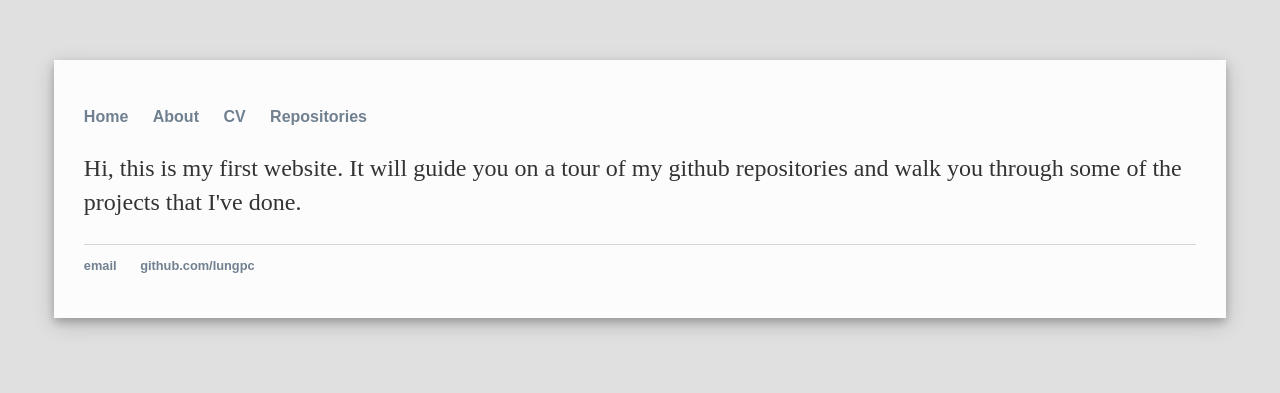
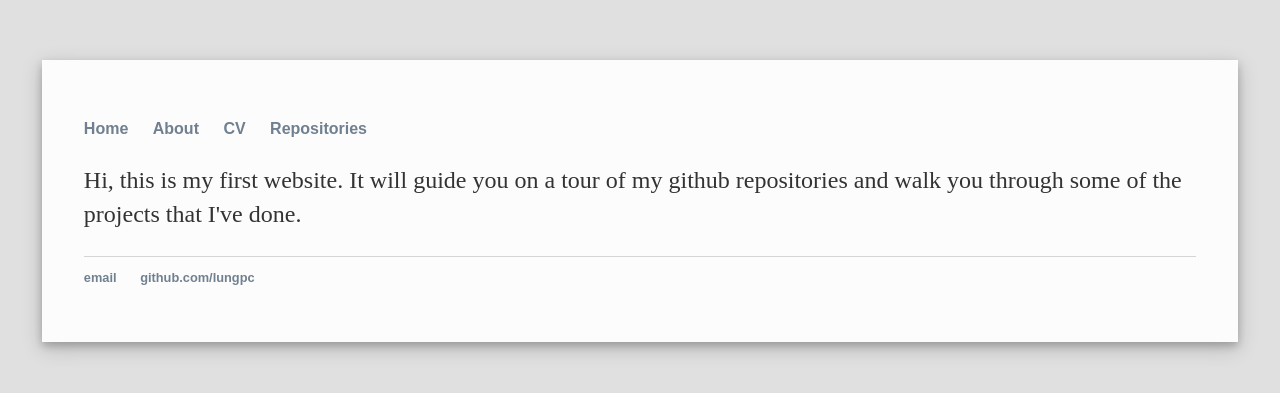
Before and after one commit to lungpc/lungpc.github.io, a Jekyll site: the page built from index.html, in a window 1280 px wide. Shown: the top 393 px of the page. Built offline with Jekyll 4.4.1, drawn with Linux system fonts in a browser that asks for light colours.

Commit message:
Update style.css

```diff
--- a/css/style.css
+++ b/css/style.css
@@ -5,7 +5,7 @@ body {
 #container {
     height: 88%;
     width: 88%;
-    padding: 30px;
+    padding: 42px;
     box-shadow: 0 4px 8px 0 rgba(0, 0, 0, 0.2), 0 6px 20px 0 rgba(0, 0, 0, 0.19);
     margin: 60px auto;
     /* medium grey background */
```
